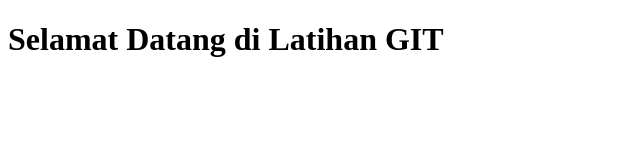
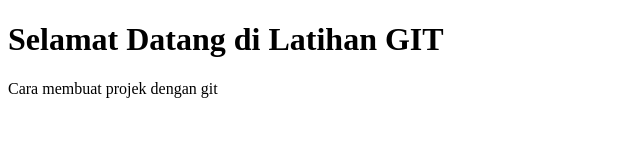
Before and after one commit to iswantomahmud2/latihan_git, a plain HTML site: page index.html in a window 1280 px wide. Shown: the whole page, without its empty margins (0-640 px from the left). Drawn offline with Linux system fonts and the light colour scheme.

Commit message:
menambahkan tag paragraph dan isinya

```diff
--- a/index.html
+++ b/index.html
@@ -11,6 +11,7 @@
 
     </div>
     <div class="layout"><h1>Selamat Datang di Latihan GIT</h1></div>
+    <p>Cara membuat projek dengan git</p>
 
     <div class="footer"></div>
 </body>
```
